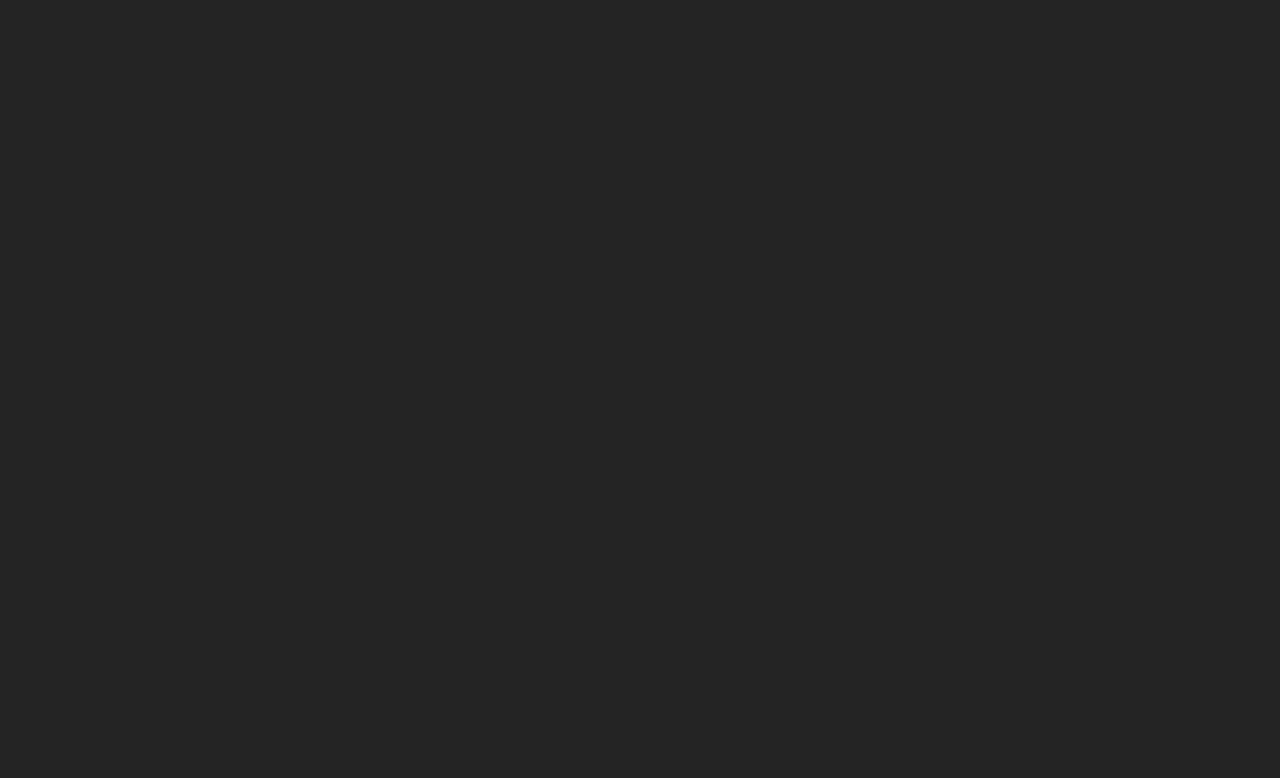
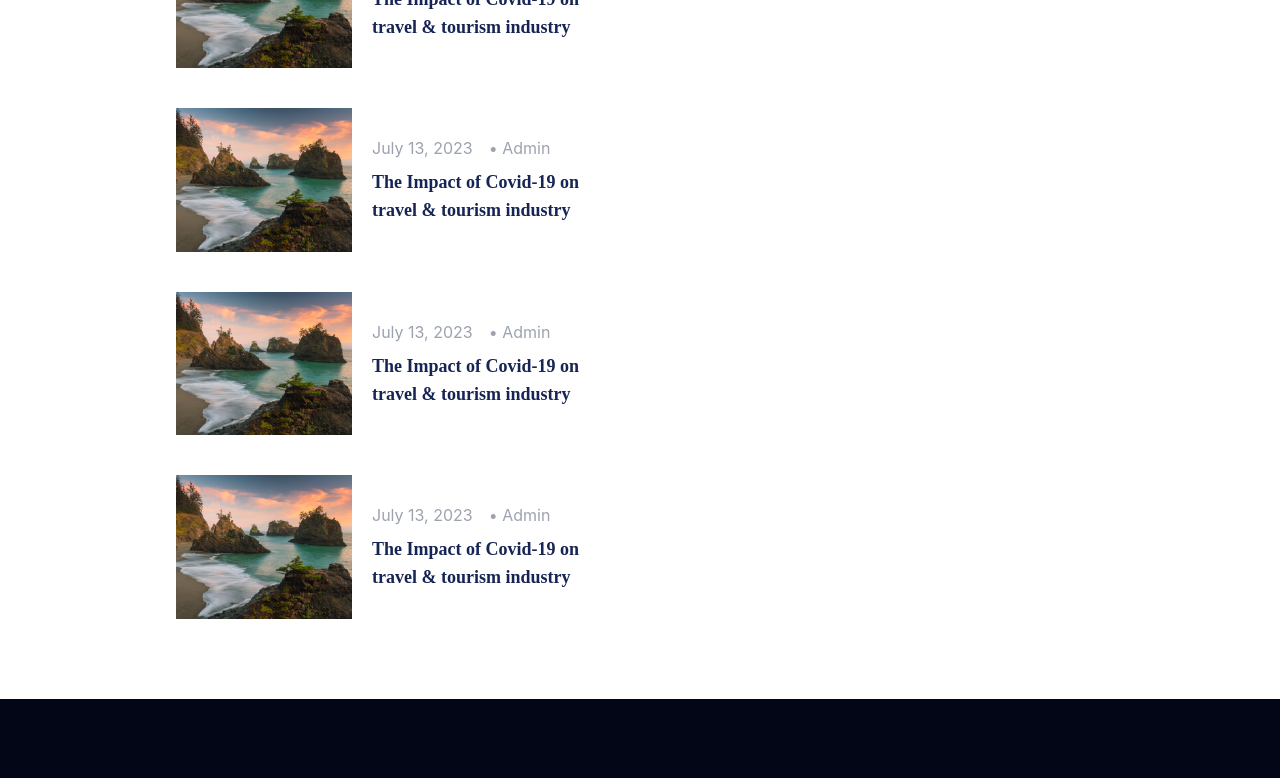
Before and after one commit to ieVictor/trisog-frontend, a React (Vite) app: page / in a window 1280 px wide. Shown: the part 4520-5298 px from the top of the page. Before the commit the page ends 4221 px from the top, so only its background shows below. Built offline with nearby package versions, Linux system fonts and the light colour scheme.

Commit message:
feat(Home): add homePage static implementation

```diff
--- a/src/pages/Home/index.tsx
+++ b/src/pages/Home/index.tsx
@@ -1,8 +1,10 @@
+import Footer from "../../components/Footer";
 import Navigation from "../../components/Navigation";
 import FifthSection from "./FifthSection";
 import FirstSection from "./FirstSection";
 import FourthSection from "./FourthSection";
 import SecondSection from "./SecondSection";
+import SeventhSection from "./SeventhSection";
 import ThirdSection from "./ThirdSection";
 
 export default function Home() {
@@ -15,6 +17,8 @@ export default function Home() {
         <ThirdSection/>
         <FourthSection/>
         <FifthSection/>
+        <SeventhSection/>
+        <Footer/>
       </main>
     </>
   )
```
